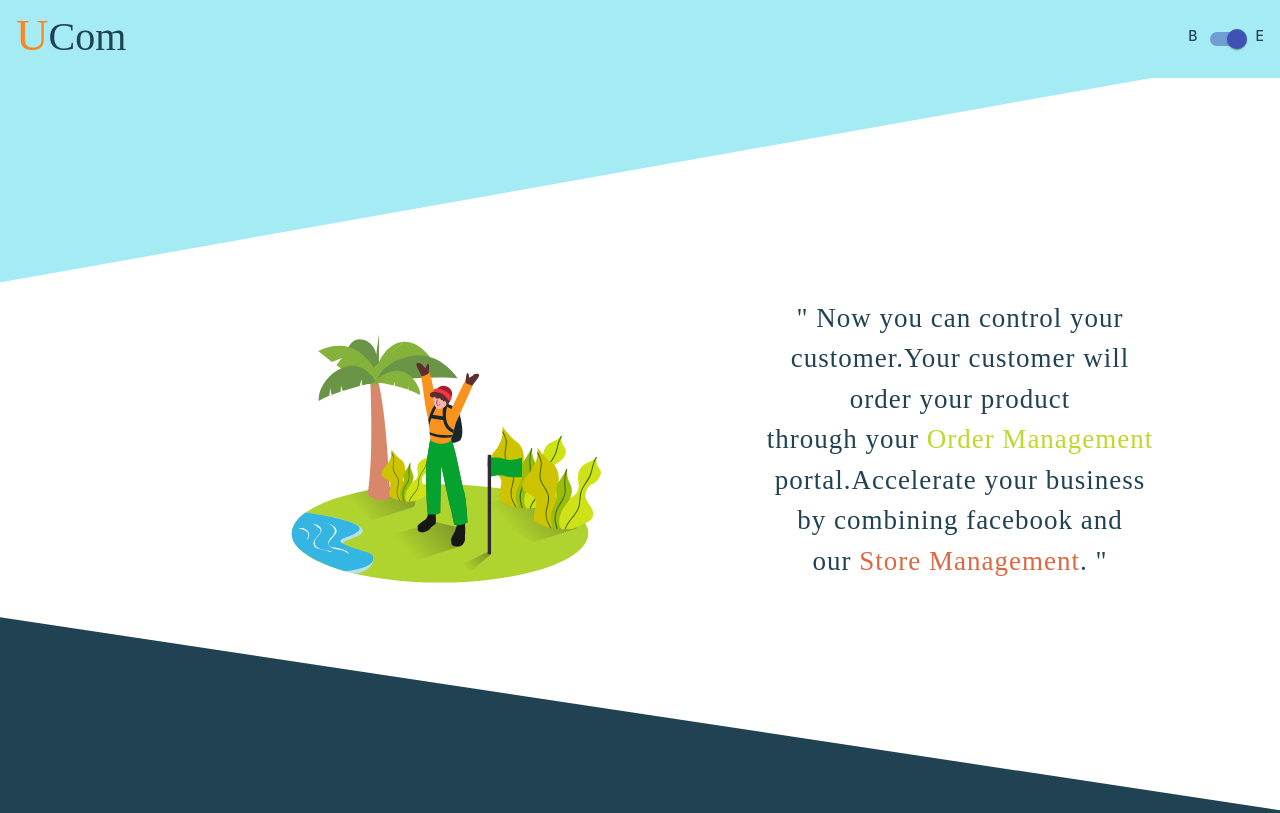
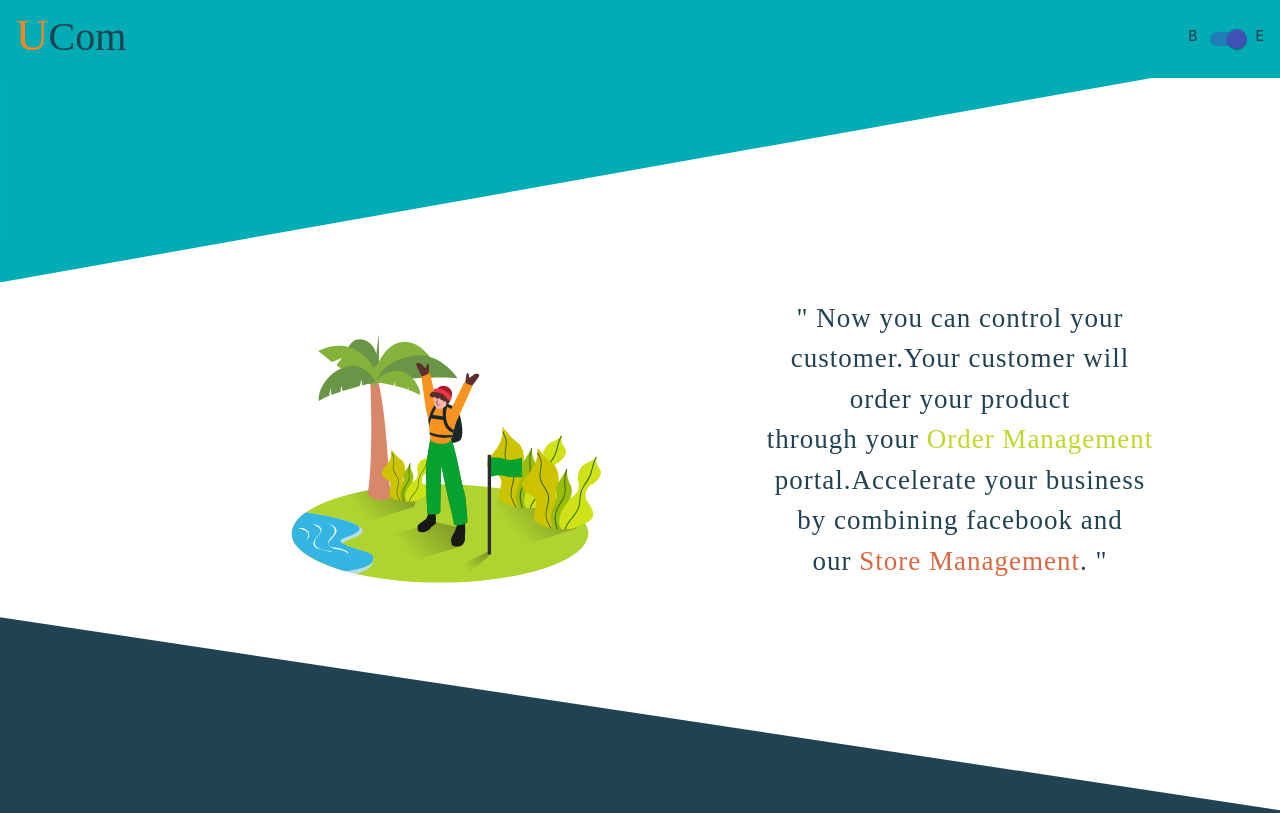
Before and after one commit to monirshimul/Next-U-Com, a Next.js app: page / in a window 1280 px wide. Shown: the top 813 px of the page. Built offline with nearby package versions, Linux system fonts and the light colour scheme; a web font is replaced by a local one.

Commit message:
Header color Change

```diff
--- a/components/layout/shared/Navbar.module.css
+++ b/components/layout/shared/Navbar.module.css
@@ -14,5 +14,5 @@
   background: #4db8ff;
 } */
 .navBg {
-  background: #a4ebf3;
+  background: #00adb5;
 }
```
Also changed, not shown: public/left.svg.
